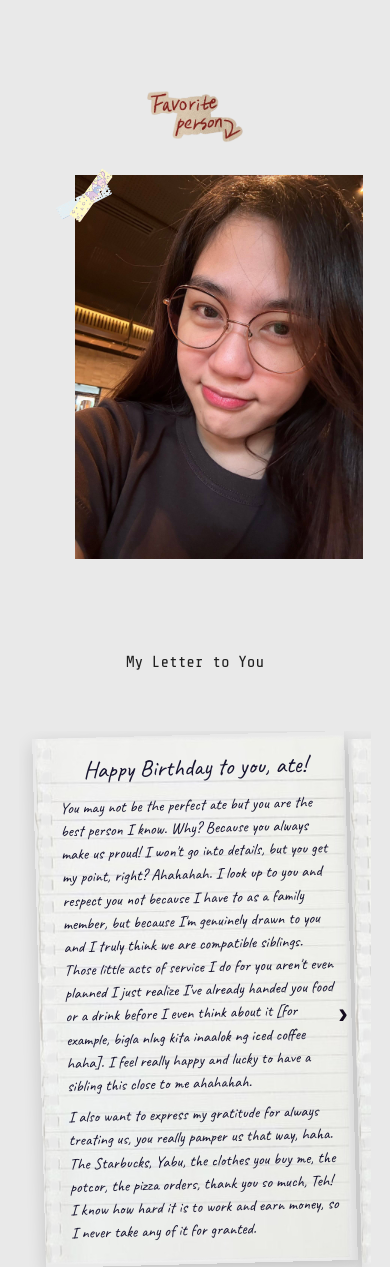
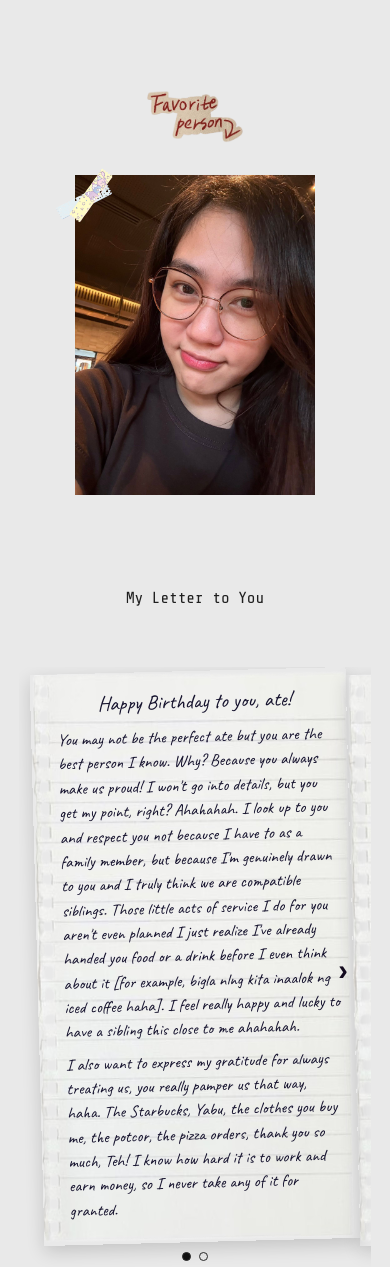
Before and after one commit to micacristobal/bday, a plain HTML site: page letter.html in a window 390 px wide. Shown: the top 1267 px of the page. Drawn offline with nearby package versions, Linux system fonts and the light colour scheme.

Commit message:
changed font size

```diff
--- a/style.css
+++ b/style.css
@@ -128,12 +128,11 @@ body {
 }
 
 .favorite-frame {
-  width: 120%;
+  width: 100%;
   height: 100%;
   margin-top: 18px;
   background: #cfcfcf;
-  align-items: center;
-  justify-content: center;
+
 
 }
 
@@ -195,14 +194,14 @@ body {
 
 .letter-title {
   text-align: center;
-  font-size: 1.5rem;
+  font-size: 1.3rem;
   margin-bottom: 9px;
   font-weight: 400;
 }
 
 .notebook-page p {
   margin-bottom: 8px;
-  font-size: 1rem;
+  font-size: 1.05rem;
 }
 
 .page-arrow {
@@ -314,8 +313,8 @@ body {
   }
 
   .notebook {
-    width: min(100%, 312px);
-    min-height: 400px;
+    width: min(100%, 355px);
+    min-height: 450px;
   }
 
   .notebook-page {
```
